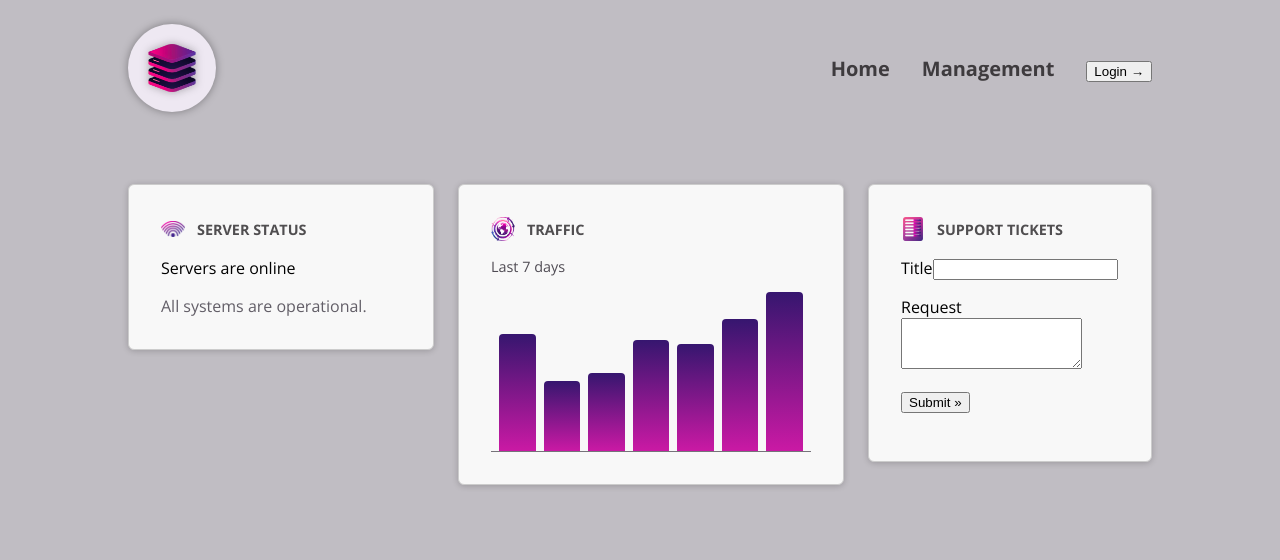
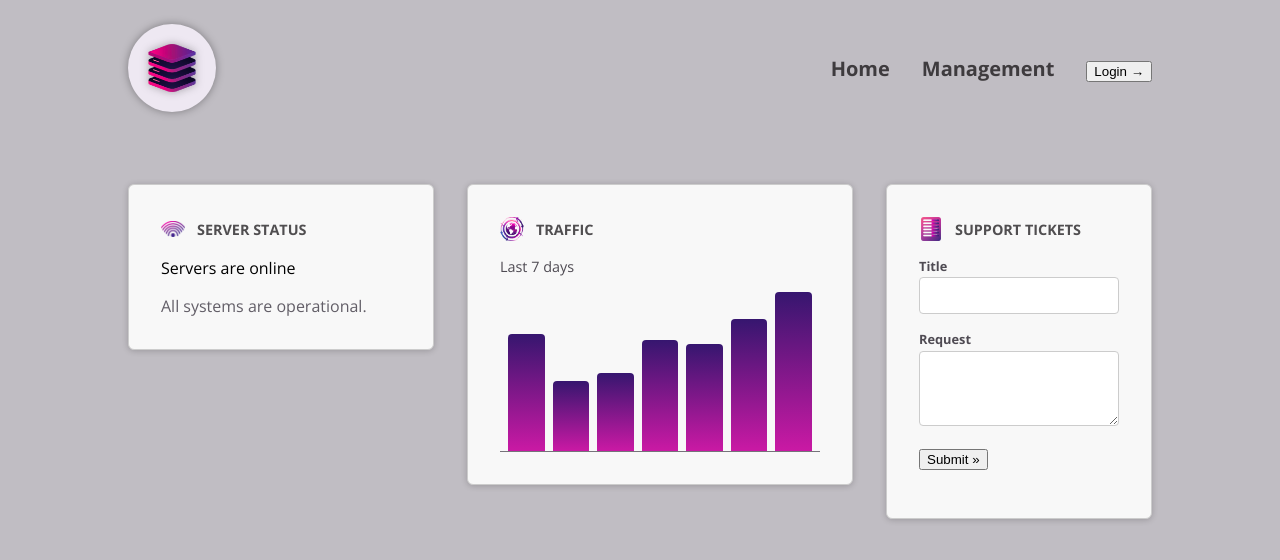
Before and after one commit to TechCommunity-debug/angular-lessons, an Angular app: page / in a window 1280 px wide. Shown: the top 560 px of the page. Built offline with nearby package versions, Linux system fonts and the light colour scheme.

Commit message:
View Encapsulation

```diff
--- a/src/app/shared/control/control.component.css
+++ b/src/app/shared/control/control.component.css
@@ -1,3 +1,5 @@
+/* Solution 1: Apply global styles in styles.css. */
+/* Solution 2: Add encapsulation setting in @Component decorator. */
 .control label {
   display: block;
   font-size: 0.8rem;
--- a/src/app/shared/control/control.component.html
+++ b/src/app/shared/control/control.component.html
@@ -1,4 +1,4 @@
-<p>
+<p class="control">
   <label>{{ label() }}</label>
   <ng-content select="input, textarea"></ng-content>
 </p>
--- a/src/app/shared/control/control.component.ts
+++ b/src/app/shared/control/control.component.ts
@@ -1,4 +1,4 @@
-import { Component, input } from '@angular/core';
+import { Component, input, ViewEncapsulation } from '@angular/core';
 
 @Component({
   selector: 'app-control',
@@ -6,6 +6,7 @@
   imports: [],
   templateUrl: './control.component.html',
   styleUrl: './control.component.css',
+  encapsulation: ViewEncapsulation.None,
 })
 export class ControlComponent {
   label = input.required<string>();
```
